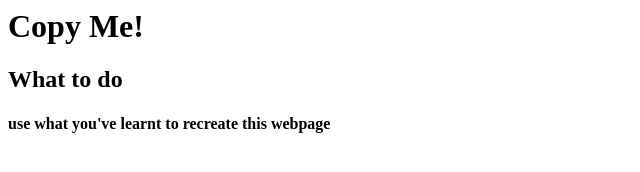
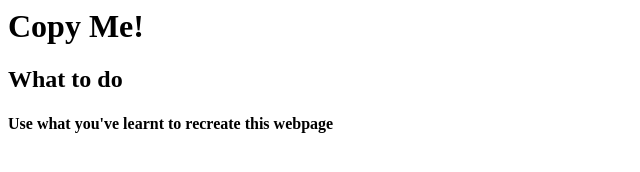
Before and after one commit to agfs-prathish/agfs-prathish.github.io, a plain HTML site: page index.html in a window 1280 px wide. Shown: the full height of the page, 0-640 px from the left. Drawn offline with Linux system fonts and the light colour scheme.

Commit message:
Update index.html

```diff
--- a/index.html
+++ b/index.html
@@ -1,3 +1,3 @@
 <h1> Copy Me! </h1>
 <h2> What to do </h2>
-<h4> use what you've learnt to recreate this webpage </h4>
+<h4> Use what you've learnt to recreate this webpage </h4>
```
